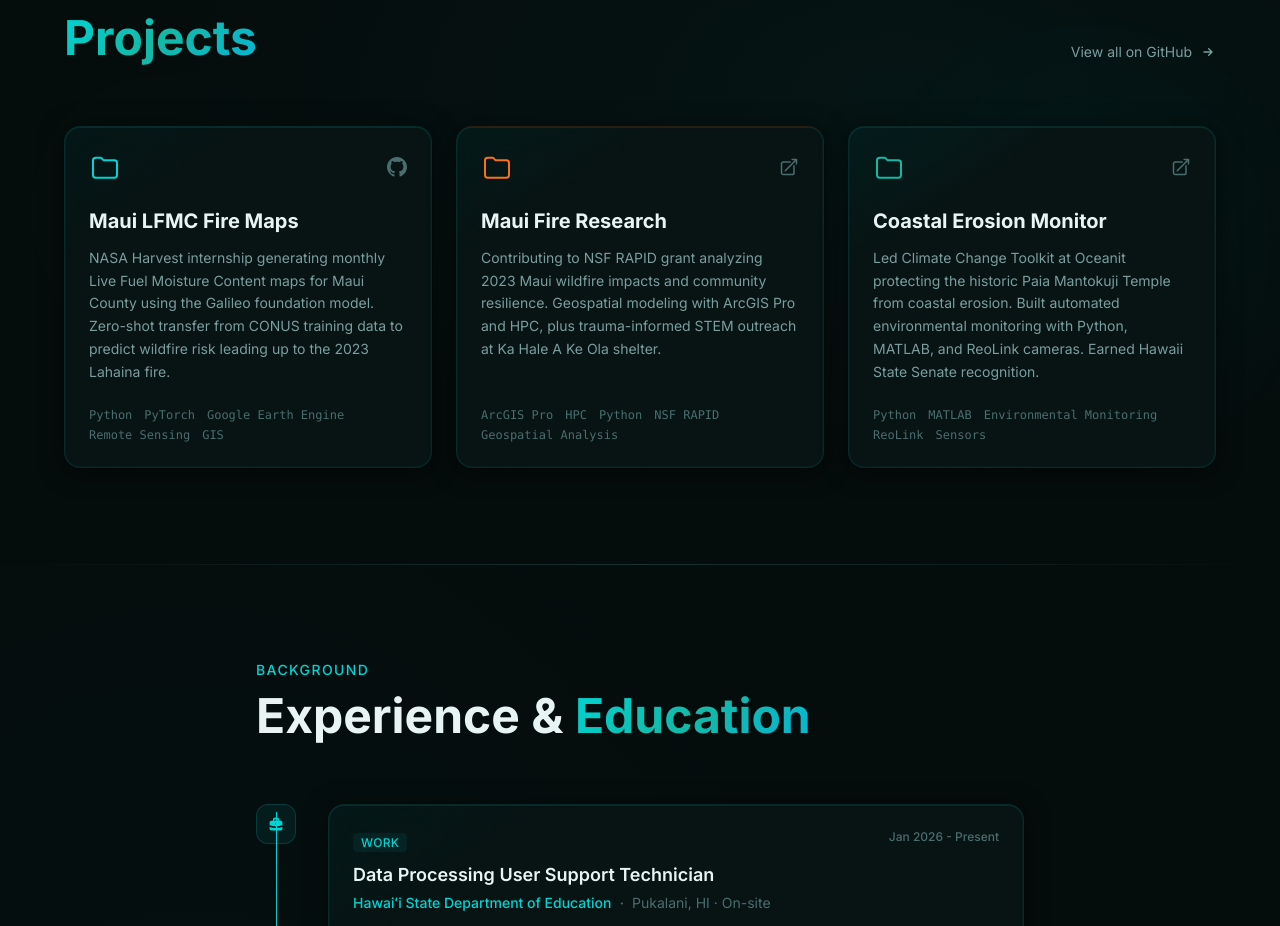
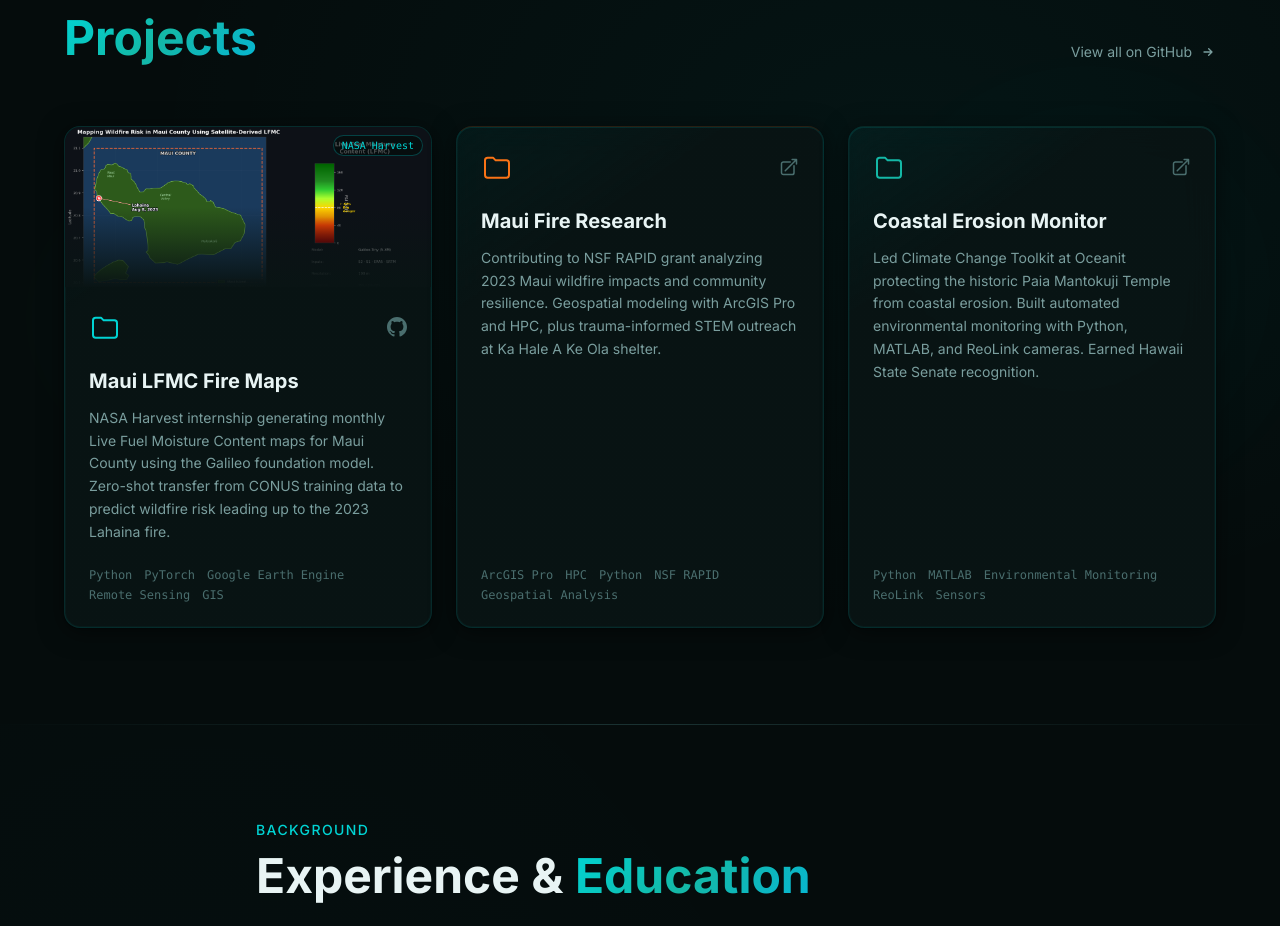
Before and after one commit to SammyCode002/portfolio, a React (Vite) app: page / in a window 1280 px wide. Shown: the part 1847-2773 px from the top of the page. Built offline with nearby package versions, Linux system fonts and the light colour scheme.

Commit message:
Add Maui LFMC study area preview image to project card

```diff
--- a/src/components/Projects.jsx
+++ b/src/components/Projects.jsx
@@ -9,6 +9,7 @@ const projects = [
     primaryLink: { url: 'https://github.com/SammyCode002/maui-lfmc', label: 'View on GitHub', type: 'github' },
     accentColor: '#00d4d4',
     bgGradient: 'linear-gradient(135deg, rgba(0,212,212,0.12) 0%, rgba(5,12,12,1) 50%, rgba(20,184,166,0.06) 100%)',
+    preview: '/maui_study_area.png',
     icon: (
       <svg viewBox="0 0 48 48" fill="none" className="w-full h-full opacity-20">
         <circle cx="24" cy="24" r="18" stroke="#00d4d4" strokeWidth="1" />
@@ -102,9 +103,28 @@ export default function Projects() {
           {projects.map((project) => (
             <article
               key={project.title}
-              className="glass-card rounded-2xl p-6 flex flex-col group cursor-default"
+              className="glass-card rounded-2xl overflow-hidden flex flex-col group cursor-default"
               style={{ borderTop: `1px solid ${project.accentColor}22` }}
             >
+              {/* Preview image (if present) */}
+              {project.preview && (
+                <div className="relative w-full h-40 overflow-hidden">
+                  <img
+                    src={project.preview}
+                    alt={`${project.title} preview`}
+                    className="w-full h-full object-cover object-left-top transition-transform duration-500 group-hover:scale-105"
+                  />
+                  <div className="absolute inset-0 bg-gradient-to-b from-transparent via-transparent to-[#091414]" />
+                  <span
+                    className="absolute top-2 right-2 text-[10px] font-mono px-2 py-0.5 rounded-full border"
+                    style={{ color: project.accentColor, borderColor: `${project.accentColor}44`, background: 'rgba(5,12,12,0.7)' }}
+                  >
+                    NASA Harvest
+                  </span>
+                </div>
+              )}
+
+              <div className="p-6 flex flex-col flex-1">
               {/* Top row: folder icon + link icon */}
               <div className="flex items-center justify-between mb-6">
                 <svg viewBox="0 0 24 24" fill="none" stroke="currentColor" strokeWidth="1.5" className="w-8 h-8" style={{ color: project.accentColor }}>
@@ -152,6 +172,7 @@ export default function Projects() {
                   </span>
                 ))}
               </div>
+              </div>
             </article>
           ))}
         </div>
```
Also changed, not shown: public/maui_study_area.png (added).
